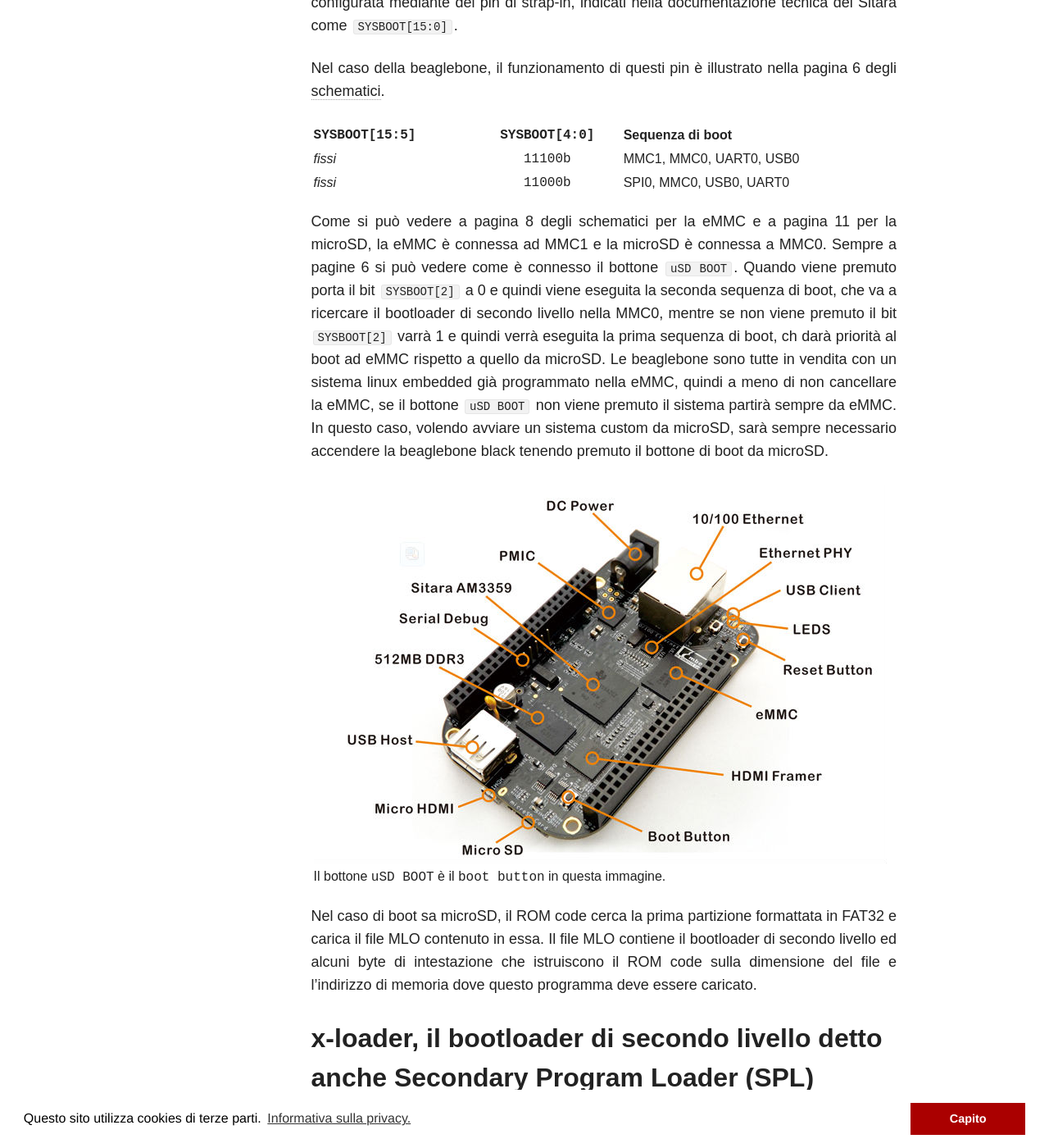
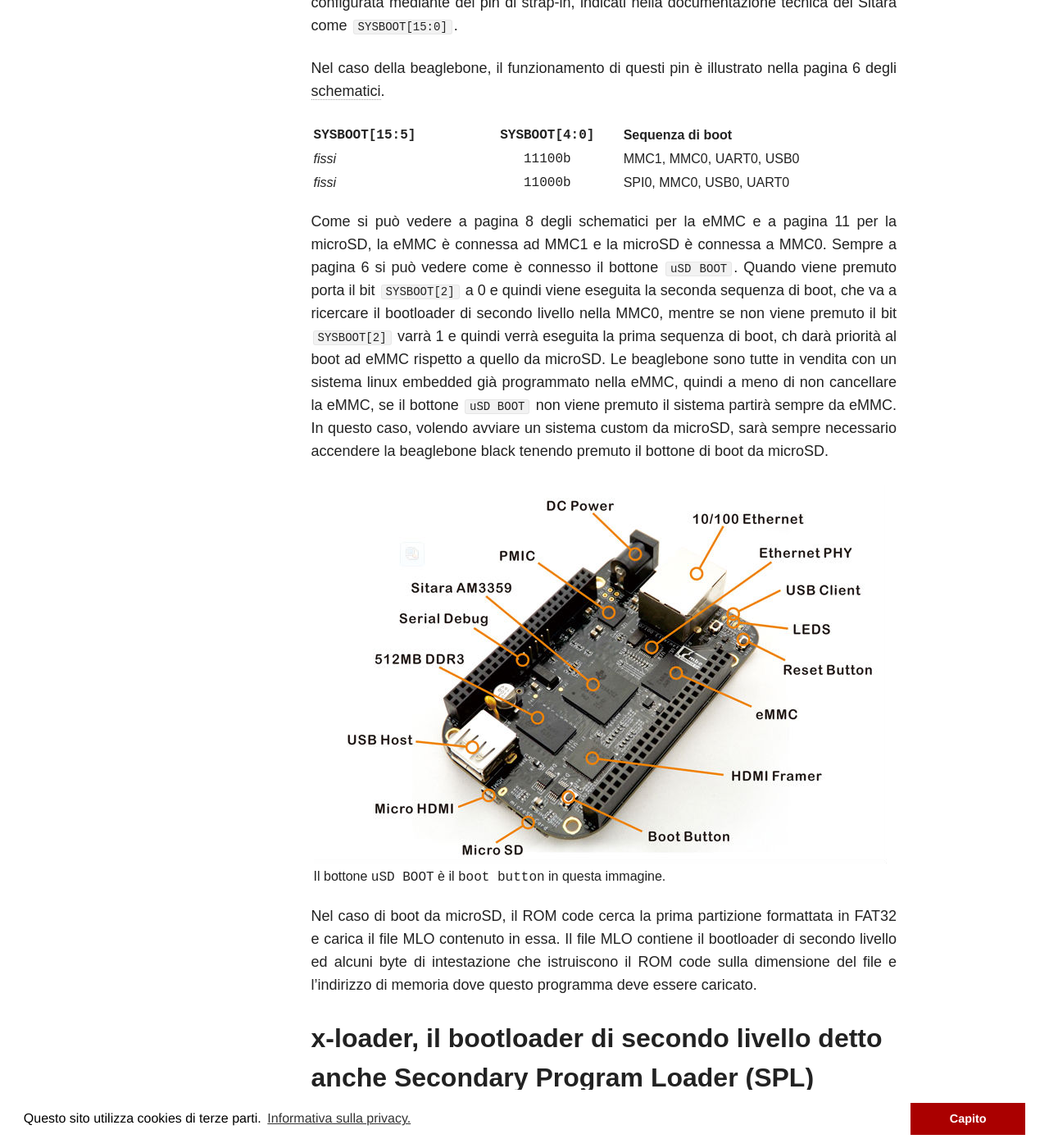
Before and after one commit to ocampana/ocampana.github.io, a Jekyll site: the page built from _posts/blog/2017-07-03-boot-beaglebone-black.md, in a window 1280 px wide and 1400 px high, scrolled down 1846 px. Shown: the whole window at 82% size. Built offline with Jekyll 4.4.1, drawn with Linux system fonts in a browser that asks for light colours; nearby versions of some CDN libraries.

Commit message:
typo fix

```diff
--- a/_posts/blog/2017-07-03-boot-beaglebone-black.md
+++ b/_posts/blog/2017-07-03-boot-beaglebone-black.md
@@ -44,12 +44,12 @@ Nel caso della beaglebone, il funzionamento di questi pin è illustrato nella pa
 |_fissi_|`11100b`|MMC1, MMC0, UART0, USB0|
 |_fissi_|`11000b`|SPI0, MMC0, USB0, UART0|
 
-Come si può vedere a pagina 8 degli schematici per la eMMC e a pagina 11 per la microSD, la eMMC è connessa ad MMC1 e la microSD è connessa a MMC0. Sempre a pagine 6 si può vedere come è connesso il bottone `uSD BOOT`. Quando viene premuto porta il bit `SYSBOOT[2]` a 0 e quindi viene eseguita la seconda sequenza di boot, che va a ricercare il bootloader di secondo livello nella MMC0, mentre se non viene premuto il bit `SYSBOOT[2]` varrà 1 e quindi verrà eseguita la prima sequenza di boot, ch darà priorità al boot ad eMMC rispetto a quello da microSD. Le beaglebone sono tutte in vendita con un sistema linux embedded già programmato nella eMMC, quindi a meno di non cancellare la eMMC, se il bottone `uSD BOOT` non viene premuto il sistema partirà sempre da eMMC. In questo caso, volendo avviare un sistema custom da microSD, sarà sempre necessario accendere la beaglebone black tenendo premuto il bottone di boot da microSD.
+Come si può vedere a pagina 8 degli schematici per la eMMC e a pagina 11 per la microSD, la eMMC è connessa ad MMC1 e la microSD è connessa a MMC0. Sempre a pagina 6 si può vedere come è connesso il bottone `uSD BOOT`. Quando viene premuto porta il bit `SYSBOOT[2]` a 0 e quindi viene eseguita la seconda sequenza di boot, che va a ricercare il bootloader di secondo livello nella MMC0, mentre se non viene premuto il bit `SYSBOOT[2]` varrà 1 e quindi verrà eseguita la prima sequenza di boot, ch darà priorità al boot ad eMMC rispetto a quello da microSD. Le beaglebone sono tutte in vendita con un sistema linux embedded già programmato nella eMMC, quindi a meno di non cancellare la eMMC, se il bottone `uSD BOOT` non viene premuto il sistema partirà sempre da eMMC. In questo caso, volendo avviare un sistema custom da microSD, sarà sempre necessario accendere la beaglebone black tenendo premuto il bottone di boot da microSD.
 
 |![descrizione delle interfacce dell beaglebone black](/images/beaglebone-black-interfaces.jpg)|
 |Il bottone `uSD BOOT` è il `boot button` in questa immagine.|
 
-Nel caso di boot sa microSD, il ROM code cerca la prima partizione formattata in FAT32 e carica il file MLO contenuto in essa. Il file MLO contiene il bootloader di secondo livello ed alcuni byte di intestazione che istruiscono il ROM code sulla dimensione del file e l'indirizzo di memoria dove questo programma deve essere caricato.
+Nel caso di boot da microSD, il ROM code cerca la prima partizione formattata in FAT32 e carica il file MLO contenuto in essa. Il file MLO contiene il bootloader di secondo livello ed alcuni byte di intestazione che istruiscono il ROM code sulla dimensione del file e l'indirizzo di memoria dove questo programma deve essere caricato.
 
 ## x-loader, il bootloader di secondo livello detto anche Secondary Program Loader (SPL)
 
```
